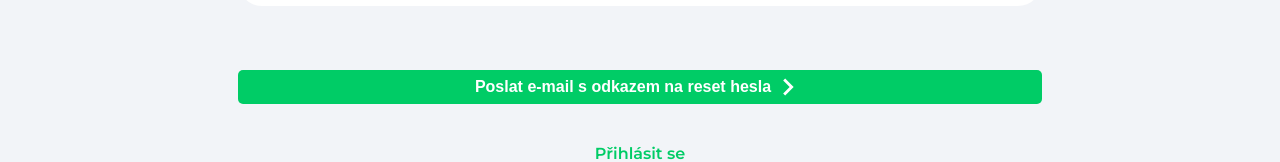
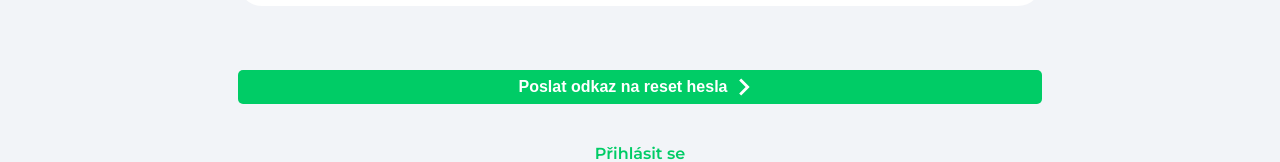
Before and after one commit to Gozo18/react-veza, a React (Create React App) app: page /forgot-password in a window 1280 px wide. Shown: the part 379-541 px from the top of the page. Built offline with nearby package versions, Linux system fonts and the light colour scheme; no server answers; the database is empty.

Commit message:
Text change

```diff
--- a/src/pages/ForgotPassword.jsx
+++ b/src/pages/ForgotPassword.jsx
@@ -39,7 +39,7 @@ function ForgotPassword() {
 
           <div className='weekDayButtonBox'>
             <button className='weekDayButton'>
-              Poslat e-mail s odkazem na reset hesla
+              Poslat odkaz na reset hesla
               <ArrowRightIcon fill='#ffffff' width='34px' height='34px' />
             </button>
           </div>
```
